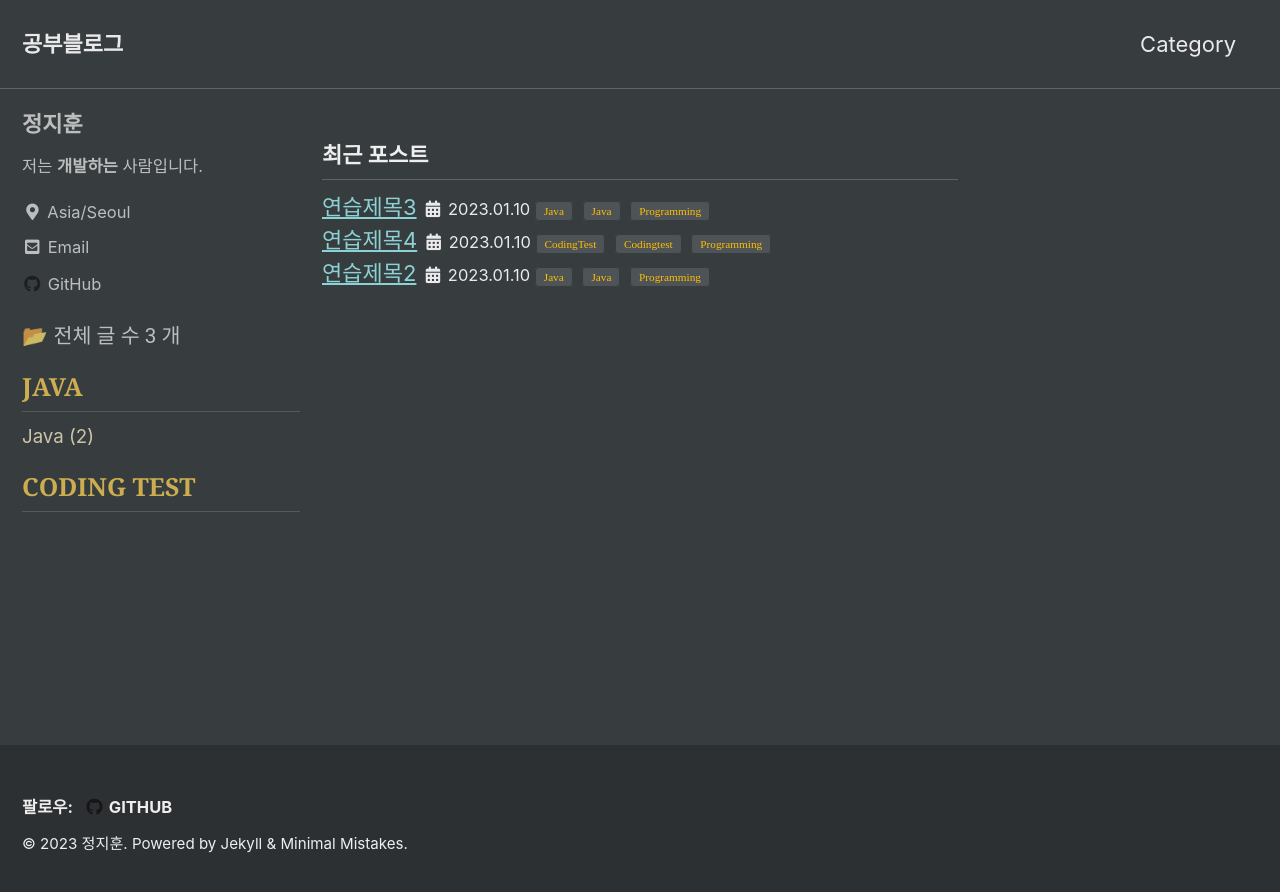
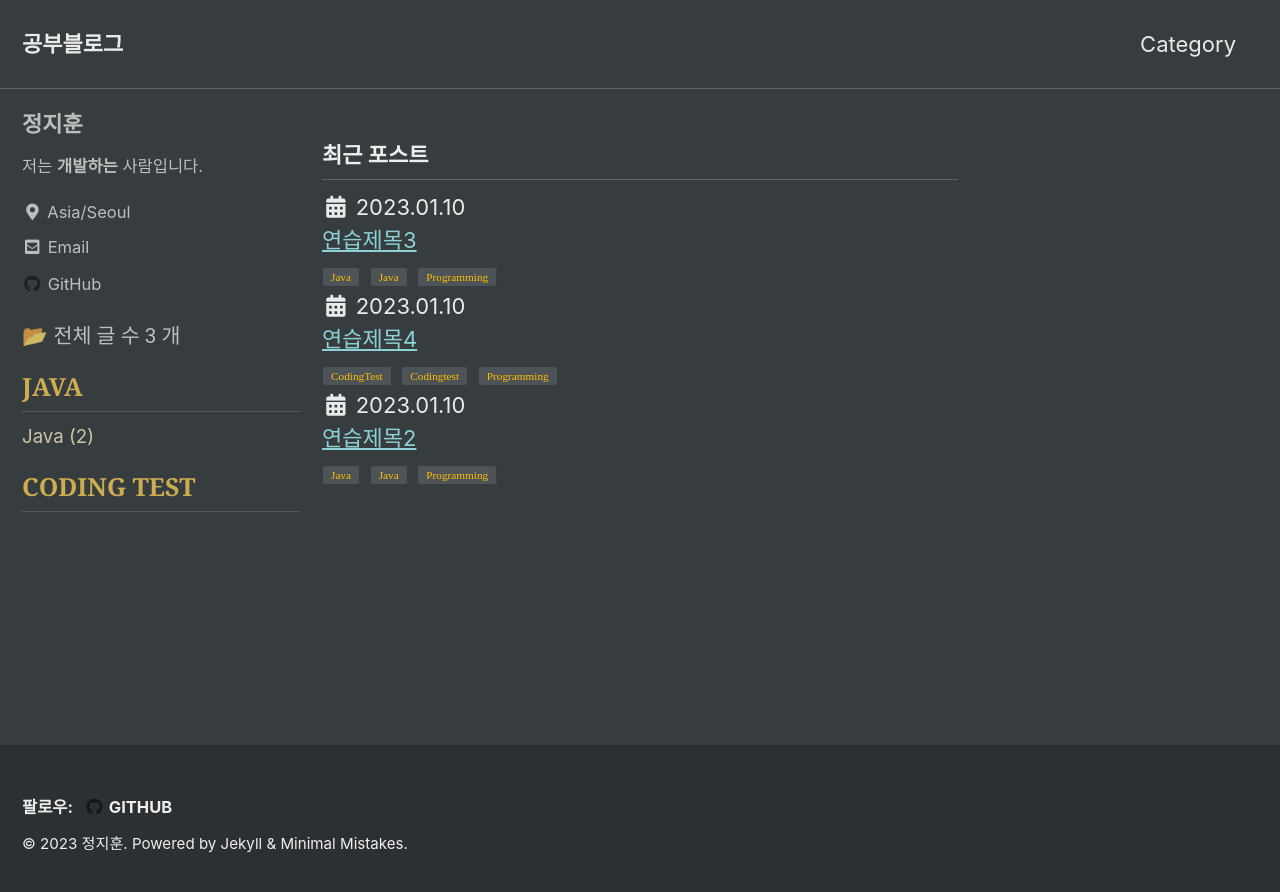
Before and after one commit to Jeongjjuna/jeongjjuna.github.io, a Jekyll site: the page built from index.html, in a window 1280 px wide. Shown: the top 892 px of the page. Built offline with Jekyll 4.4.1, drawn with Linux system fonts in a browser that asks for light colours; cached includes are drawn as plain includes; some web fonts are replaced; the list of posts is cut into pages by our own code.

Commit message:
최신 포스트 스타일변경

```diff
--- a/_includes/archive-single.html
+++ b/_includes/archive-single.html
@@ -10,18 +10,20 @@
   {% assign title = post.title %}
 {% endif %}
 
-<div class="{{ include.type | default: 'list' }}__item">
+<div class="{{ include.type | default: "list" }}__item">
   <article class="archive-item">
       <div>
+          <i class="fas fa-fw fa-calendar-alt" aria-hidden="true"> </i>{{ post.date | date: " %Y.%m.%d" }}
+          <br>
           <span>
-              <a href="{{ post.url }}">{{post.title}}</a>
+            <a href="{{ post.url }}">{{post.title}}</a>
           </span>
+          <br>
           <small>
-              <i class="fas fa-fw fa-calendar-alt" aria-hidden="true"> </i>{{ post.date | date: " %Y.%m.%d" }}
-              {% if site.category_archive.type and post.categories[0] and site.tag_archive.type and post.tags[0] %}
-                  {%- include post__taxonomy.html -%}
-              {% endif %}
+            {% if site.category_archive.type and post.categories[0] and site.tag_archive.type and post.tags[0] %}
+              {%- include post__taxonomy.html -%}
+            {% endif %}
           </small>
       </div>
-  </article>
+    </article>
 </div>
```
